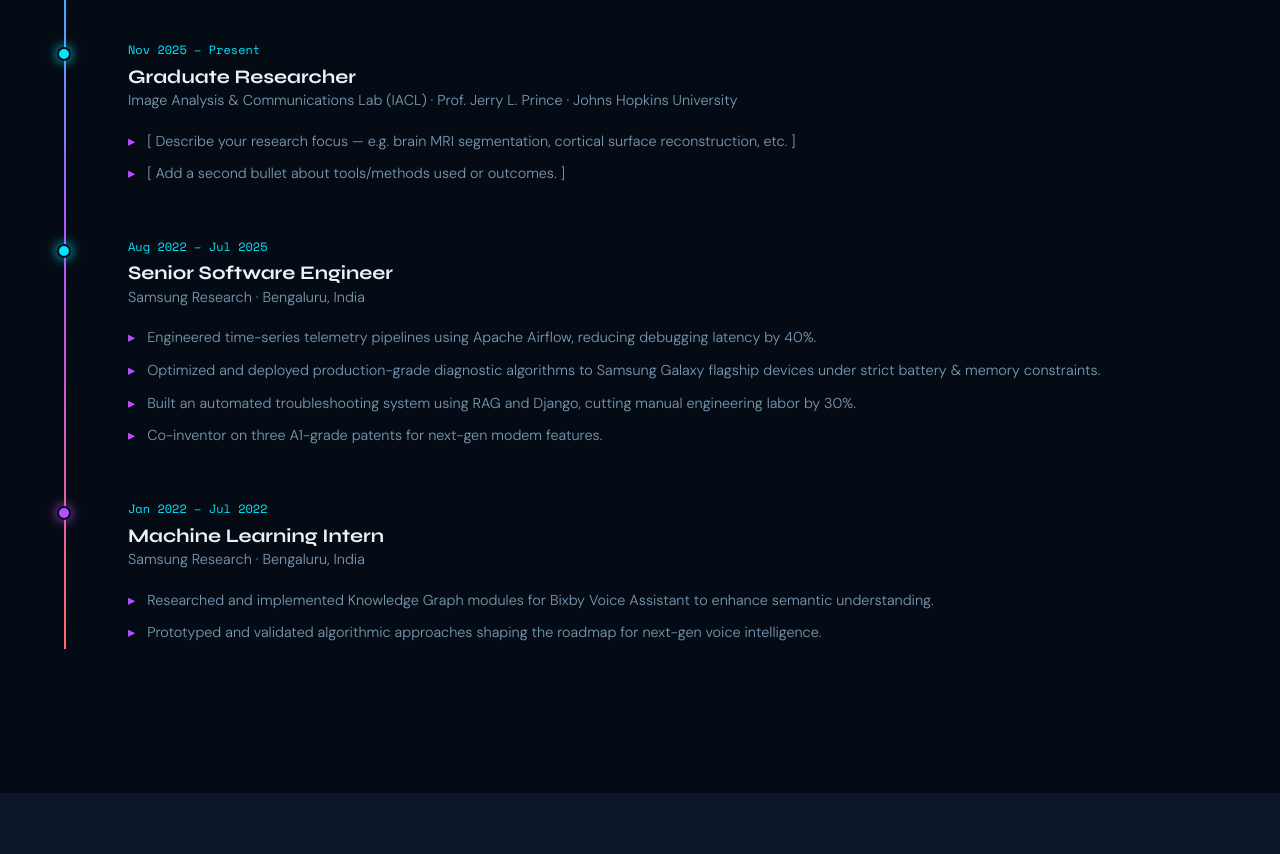
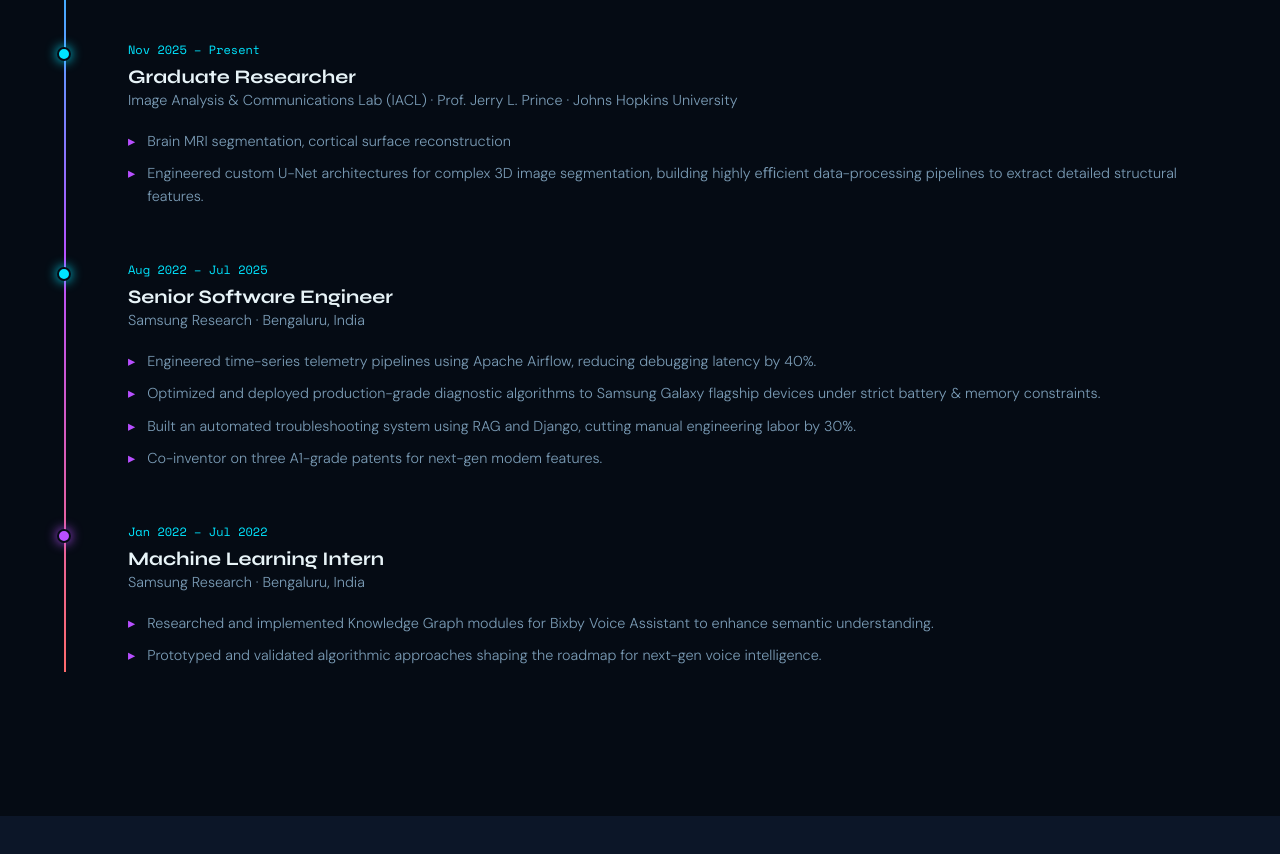
Before and after one commit to SanjuktaK/portfolio, a plain HTML site: page index.html in a window 1280 px wide. Shown: the part 2140-2994 px from the top of the page. Drawn offline with nearby package versions, Linux system fonts and the light colour scheme.

Commit message:
Revise research focus and methods in timeline section
Updated research description with specific focus and methods.

```diff
--- a/index.html
+++ b/index.html
@@ -506,8 +506,9 @@
       <div class="timeline-role">Graduate Researcher</div>
       <div class="timeline-company">Image Analysis & Communications Lab (IACL) · Prof. Jerry L. Prince · Johns Hopkins University</div>
       <ul class="timeline-bullets">
-        <li>[ Describe your research focus — e.g. brain MRI segmentation, cortical surface reconstruction, etc. ]</li>
-        <li>[ Add a second bullet about tools/methods used or outcomes. ]</li>
+        <li>Brain MRI segmentation, cortical surface reconstruction</li>
+        <li> Engineered custom U-Net architectures for complex 3D image segmentation, building highly eﬃcient
+data-processing pipelines to extract detailed structural features.</li>
       </ul>
     </div>
     <div class="timeline-item reveal">
```
